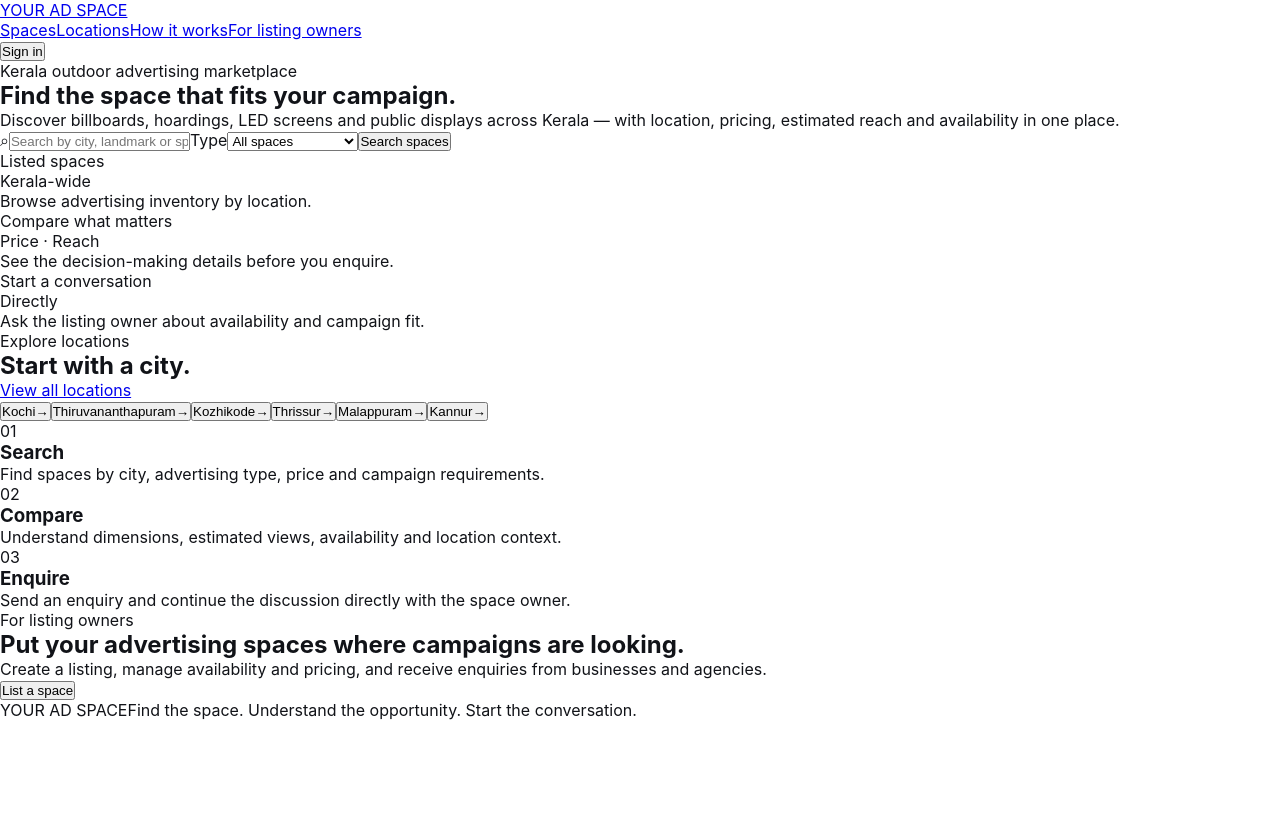
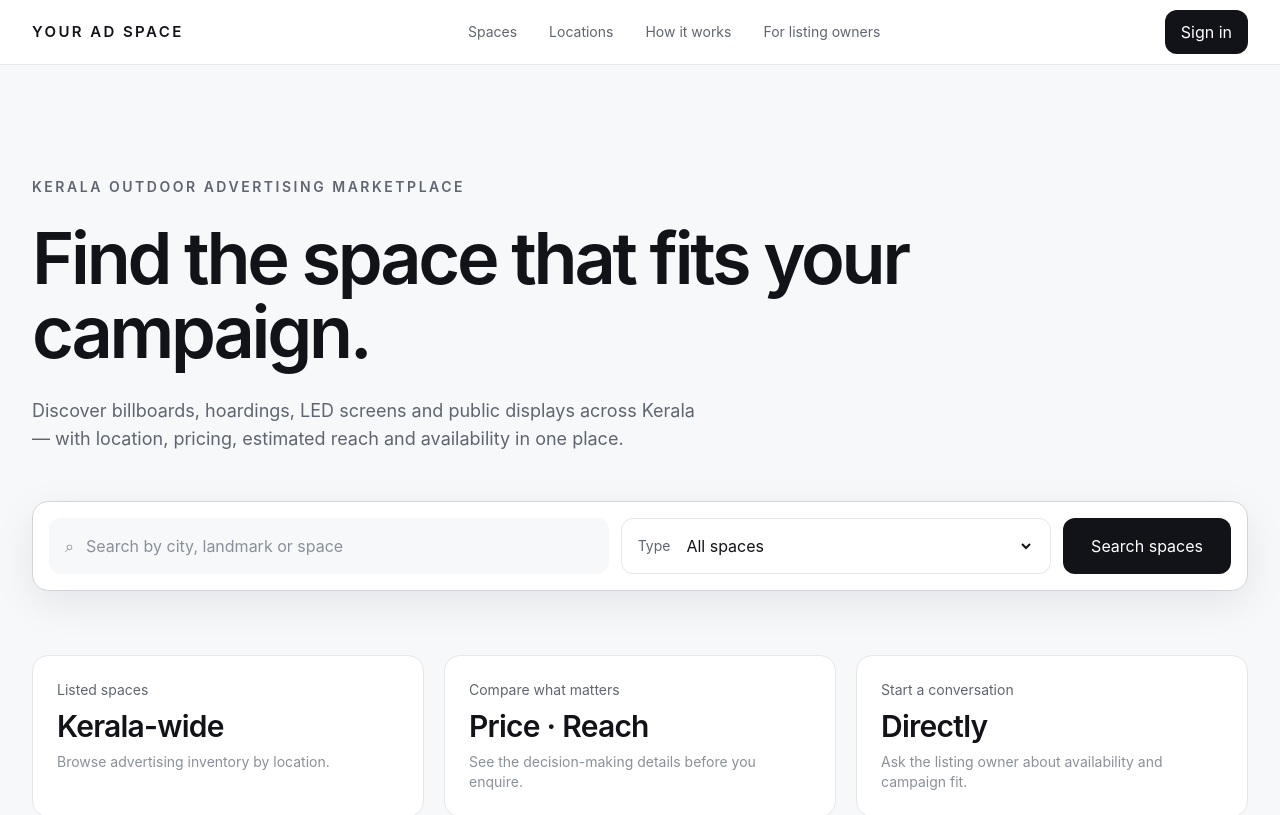
Before and after one commit to TriPixSolutions/kerala-ooh-marketplace, a Next.js app: page / in a window 1280 px wide. Shown: the top 815 px of the page. Built offline with nearby package versions, Linux system fonts and the light colour scheme.

Commit message:
style: establish Your Ad Space design tokens

```diff
--- a/src/app/globals.css
+++ b/src/app/globals.css
@@ -1 +1,30 @@
-*{box-sizing:border-box;margin:0;padding:0}body{font-family:Inter,Arial,sans-serif;background:#fff;color:#111318}
+@import "tailwindcss";
+
+:root {
+  --ink: #111318;
+  --slate: #5f6570;
+  --muted: #8a9099;
+  --surface: #f7f8fa;
+  --white: #ffffff;
+  --border: #e5e7eb;
+  --border-strong: #d1d5db;
+  --shadow-soft: 0 12px 40px rgba(17, 19, 24, 0.08);
+}
+
+* { box-sizing: border-box; }
+html { scroll-behavior: smooth; }
+body {
+  margin: 0;
+  background: var(--surface);
+  color: var(--ink);
+  font-family: Inter, ui-sans-serif, system-ui, -apple-system, BlinkMacSystemFont, "Segoe UI", sans-serif;
+  -webkit-font-smoothing: antialiased;
+}
+
+button, input, select { font: inherit; }
+button { cursor: pointer; }
+::selection { background: #dfe4ea; color: var(--ink); }
+@media (prefers-reduced-motion: reduce) {
+  html { scroll-behavior: auto; }
+  *, *::before, *::after { transition-duration: 0.01ms !important; animation-duration: 0.01ms !important; }
+}
```
